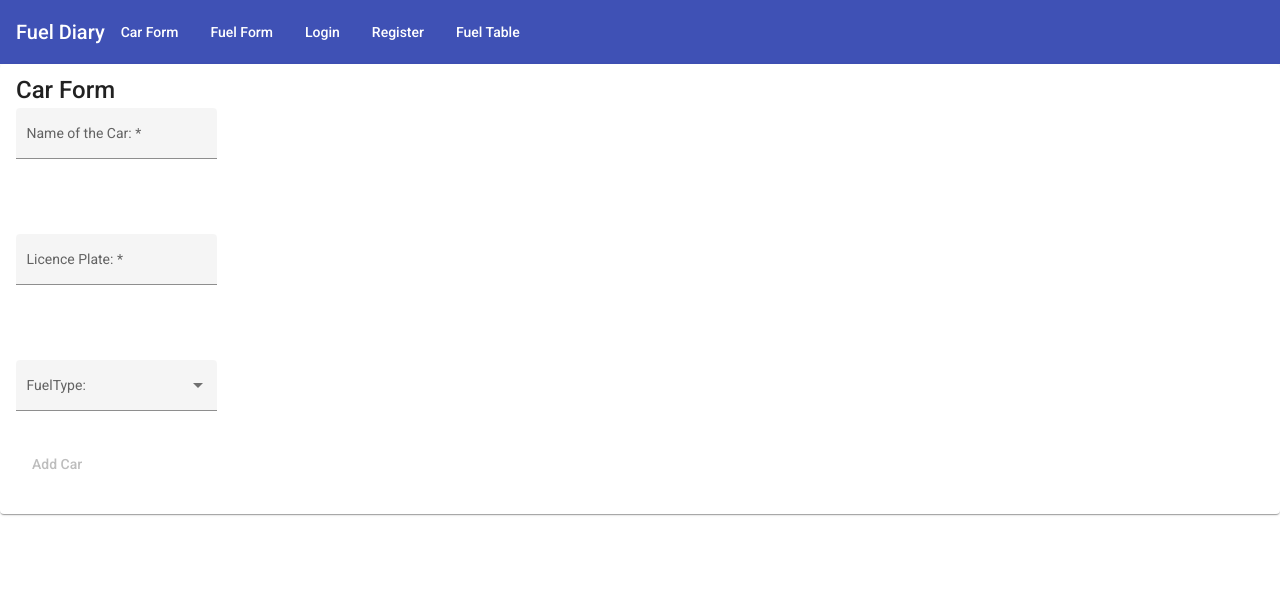
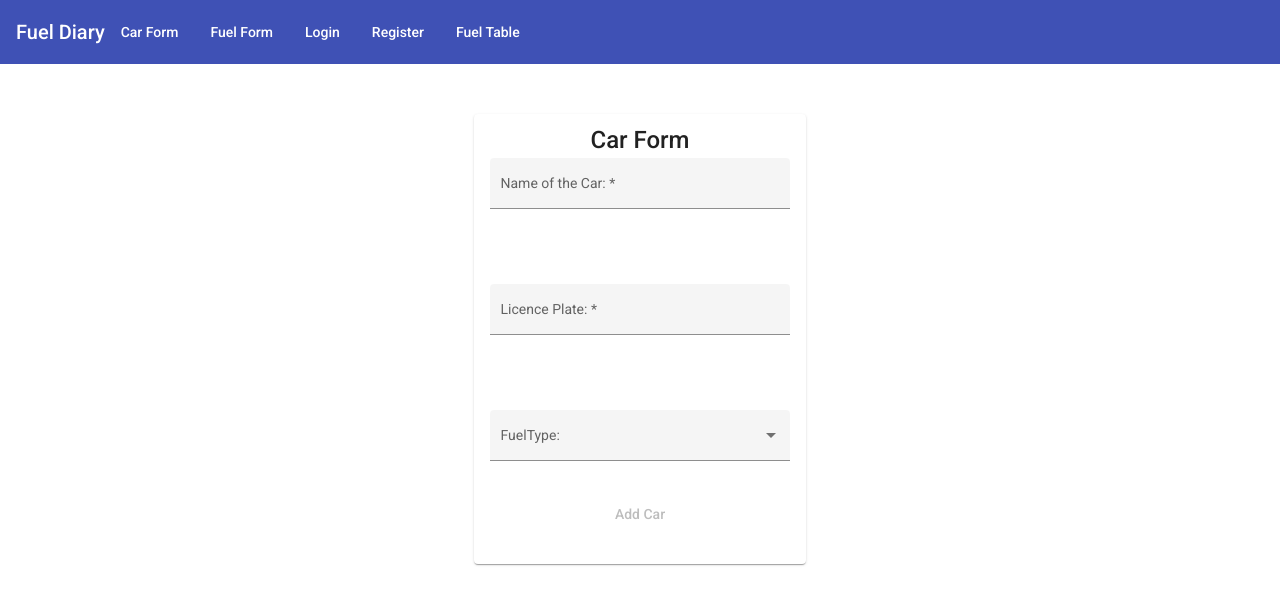
Before and after one commit to VojtaST/FuelDiaryProject, an Angular app: page /car-form in a window 1280 px wide. Shown: the top 604 px of the page. Built offline with nearby package versions, Linux system fonts and the light colour scheme.

Commit message:
added posts, gets

```diff
--- a/src/app/carform/carform.component.css
+++ b/src/app/carform/carform.component.css
@@ -0,0 +1,24 @@
+:host {
+  display: flex;
+  justify-content: center;
+  margin: 50px 0px;
+}
+
+mat-card {
+  max-width: 600px;
+}
+
+mat-card-title, mat-card-content {
+  display: flex;
+  justify-content: center;
+}
+
+.mat-form-field {
+  width: 100%;
+  min-width: 300px;
+}
+
+.button {
+  display: flex;
+  justify-content: flex-end;
+}
--- a/src/app/carform/carform.component.ts
+++ b/src/app/carform/carform.component.ts
@@ -47,10 +47,11 @@ export class CarformComponent implements OnInit {
       "name": car.name,
       "fuelType": Number(car.fuelType),
       "licencePlate": car.licencePlate,
-
+      "userId": localStorage.getItem('userId')
     }, options).subscribe({
       next: data => {
         var postId = data.id;
+        window.location.assign("/fuel-form");
       },
       error: error => {
         console.error('There was an error!', error);
--- a/src/app/fuel-entry.ts
+++ b/src/app/fuel-entry.ts
@@ -3,16 +3,16 @@ export class FuelEntry {
   nameOfFuelStation:string;
   totalPrice:number;
   pricePerLiter:number;
-  amountLiters:number;
+  fuelAmount:number;
   dashboardKm:number;
   carId:string;
 
-  constructor(date: Date, nameOfFuelStation: string, totalPrice: number, pricePerLiter: number, amountLiters: number, dashboardKm: number, carId: string) {
+  constructor(date: Date, nameOfFuelStation: string, totalPrice: number, pricePerLiter: number, fuelAmount: number, dashboardKm: number, carId: string) {
     this.date = date;
     this.nameOfFuelStation = nameOfFuelStation;
     this.totalPrice = totalPrice;
     this.pricePerLiter = pricePerLiter;
-    this.amountLiters = amountLiters;
+    this.fuelAmount = fuelAmount;
     this.dashboardKm = dashboardKm;
     this.carId = carId;
   }
--- a/src/app/fuelform/fuelform.component.css
+++ b/src/app/fuelform/fuelform.component.css
@@ -0,0 +1,24 @@
+:host {
+  display: flex;
+  justify-content: center;
+  margin: 50px 0px;
+}
+
+mat-card {
+  max-width: 600px;
+}
+
+mat-card-title, mat-card-content {
+  display: flex;
+  justify-content: center;
+}
+
+.mat-form-field {
+  width: 100%;
+  min-width: 300px;
+}
+
+.button {
+  display: flex;
+  justify-content: flex-end;
+}
--- a/src/app/fuelform/fuelform.component.html
+++ b/src/app/fuelform/fuelform.component.html
@@ -61,8 +61,17 @@
         </mat-select>
       </mat-form-field>
     </mat-card-content>
-    <span style="color:red;" *ngIf="totalPrice && totalPrice.invalid && totalPrice.touched">Price is not valid</span>
+    <span style="color:red;" *ngIf="totalPrice && totalPrice.invalid && totalPrice.touched">Car must be specified</span>
     <br>
+    <mat-card-content>
+      <mat-form-field appearance="fill">
+        <mat-label>Choose a date</mat-label>
+        <input matInput [matDatepicker]="picker">
+        <mat-hint>MM/DD/YYYY</mat-hint>
+        <mat-datepicker-toggle matIconSuffix [for]="picker"></mat-datepicker-toggle>
+        <mat-datepicker #picker></mat-datepicker>
+      </mat-form-field>
+    </mat-card-content>
     <mat-card-content>
       <button mat-button color="primary" >Add Record</button>
     </mat-card-content>
--- a/src/app/fuelform/fuelform.component.ts
+++ b/src/app/fuelform/fuelform.component.ts
@@ -2,7 +2,7 @@ import {Component, OnInit} from '@angular/core';
 import {FormControl, FormGroup, Validators} from "@angular/forms";
 import {Car} from "../car";
 import {FuelEntry} from "../fuel-entry";
-import {HttpClient, HttpHeaders} from "@angular/common/http";
+import {HttpClient, HttpHeaders, HttpParams} from "@angular/common/http";
 
 @Component({
   selector: 'app-fuelform',
@@ -20,8 +20,10 @@ export class FuelformComponent implements OnInit {
   }
 
   ngOnInit(): void {
-
-    this.http.get<Car[]>('https://localhost:7235/api/cars/cars-user?userId=3b23416f-142d-4631-9668-21db6a646e94').subscribe({
+    var userId: string = localStorage.getItem('userId')!;
+    let queryParams = new HttpParams();
+    queryParams = queryParams.append("userId", userId);
+    this.http.get<Car[]>('https://localhost:7235/api/cars/cars-user', {params: queryParams}).subscribe({
       next: data => {
         this.cars = data as Car[];
       },
@@ -38,10 +40,10 @@ export class FuelformComponent implements OnInit {
       fuelAmount: new FormControl("", [Validators.required, Validators.min(0)]),
       dashboardKm: new FormControl("", [Validators.required, Validators.min(0), Validators.pattern("^[0-9]*$")]),
       carId: new FormControl("", [Validators.required]),
-      totalPrice: new FormControl("", [Validators.required, Validators.min(0), Validators.pattern("^[0-9]*$")])
+      totalPrice: new FormControl("", [Validators.required, Validators.min(0), Validators.pattern("^[0-9]*$")]),
+      dateOfRefuel:new FormControl("")
     })
     ;
-
 
 
   }
@@ -79,7 +81,7 @@ export class FuelformComponent implements OnInit {
 
     this.http.post<any>('https://localhost:7235/api/fuelrecords/add-fuel-record', {
       "NameOfFuelStation": fuelEntry.nameOfFuelStation,
-      "FuelAmount": fuelEntry.amountLiters,
+      "FuelAmount": fuelEntry.fuelAmount,
       "DashboardKms": fuelEntry.dashboardKm,
       "PricePerLiter": fuelEntry.pricePerLiter,
       "TotalPrice": fuelEntry.totalPrice,
@@ -87,6 +89,7 @@ export class FuelformComponent implements OnInit {
     }, options).subscribe({
       next: data => {
         var postId = data.id;
+        window.location.assign("/fuel-table");
       },
       error: error => {
         //this.errorMessage = error.message;
--- a/src/app/fueltable/fueltable.component.css
+++ b/src/app/fueltable/fueltable.component.css
@@ -0,0 +1,24 @@
+:host {
+  display: flex;
+  justify-content: center;
+  margin: 50px 0px;
+}
+
+mat-card {
+  max-width: 600px;
+}
+
+mat-card-title, mat-card-content {
+  display: flex;
+  justify-content: center;
+}
+
+.mat-form-field {
+  width: 100%;
+  min-width: 300px;
+}
+
+.button {
+  display: flex;
+  justify-content: flex-end;
+}
--- a/src/app/user-login/user-login.component.ts
+++ b/src/app/user-login/user-login.component.ts
@@ -45,7 +45,9 @@ export class UserLoginComponent implements OnInit {
       "password": user.userPassword
     }, options).subscribe({
       next: data => {
-        var postId = data.id;
+        localStorage.setItem('userId',data.id);
+        localStorage.setItem('token',data.token);
+        window.location.assign("/fuel-table");
       },
       error: error => {
         //this.errorMessage = error.message;
```
Also changed, not shown: src/app/app.module.ts (+5 -2 lines).
